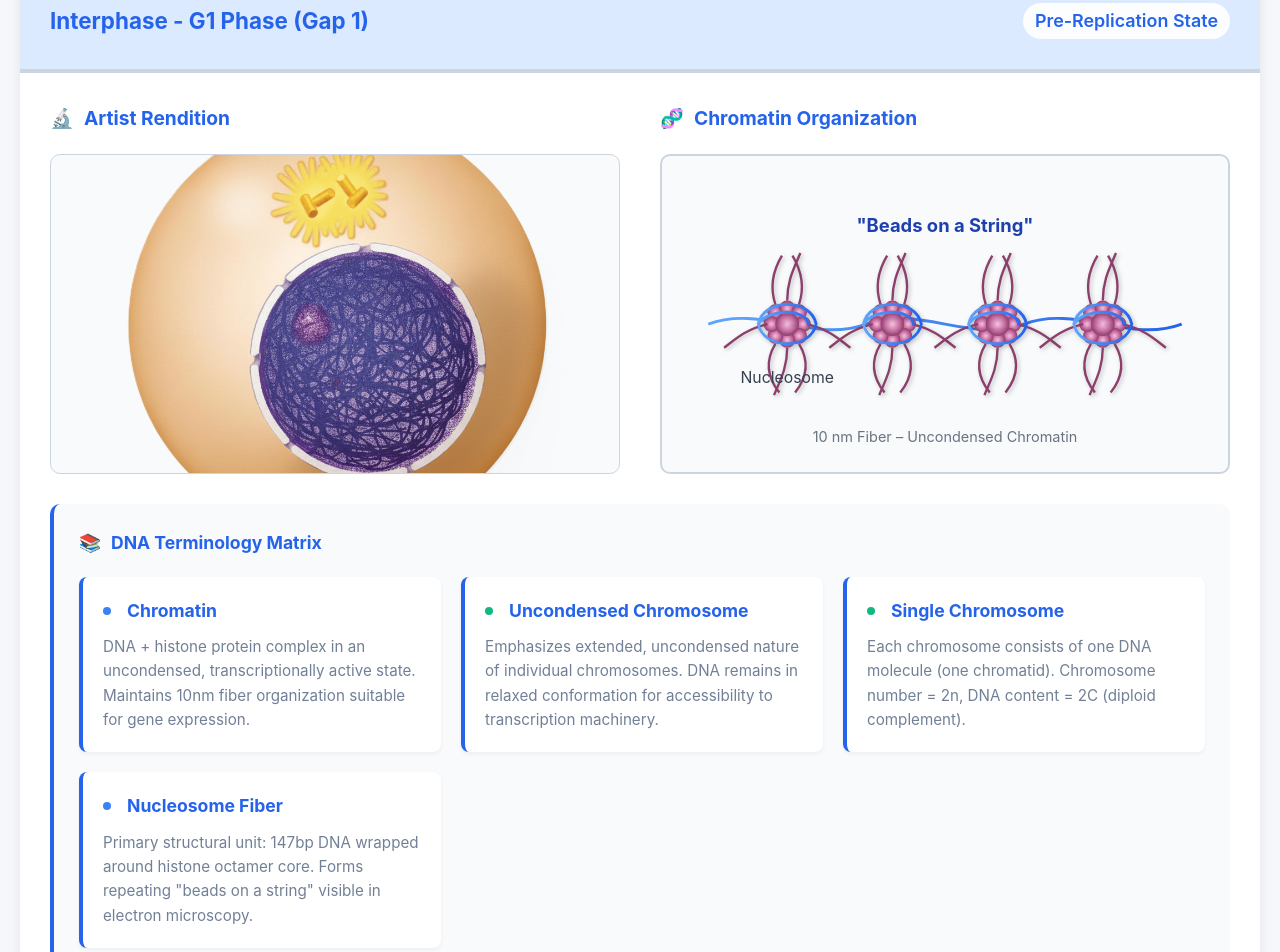
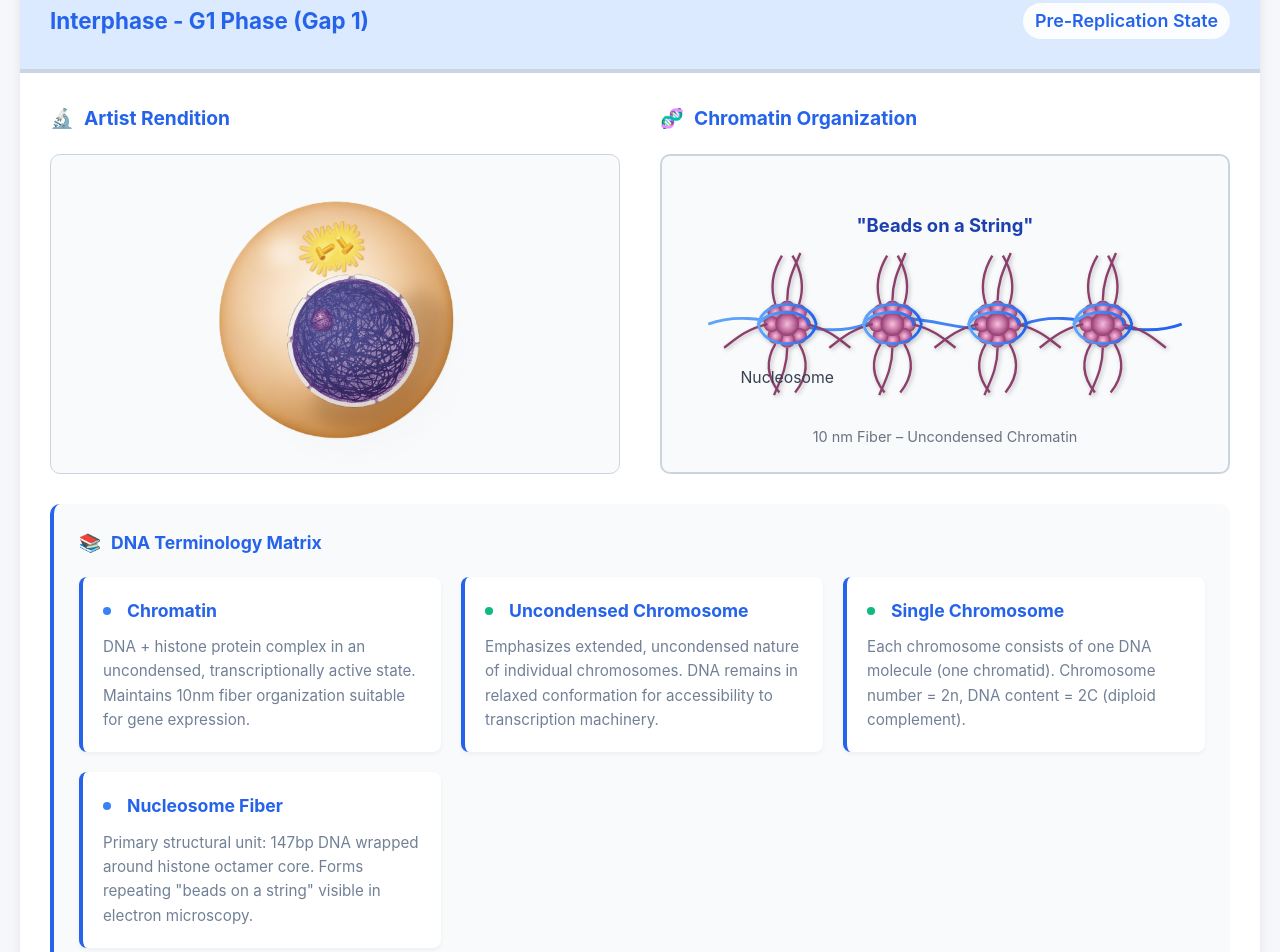
Before and after one commit to harriauwp/101Labs, a plain HTML site: page 08_Mitosis/CycLingo.html in a window 1280 px wide. Shown: the part 939-1891 px from the top of the page. Drawn offline with Linux system fonts and the light colour scheme; files whose address does not match are found by name.

Commit message:
Update CycLingo.html

```diff
--- a/08_Mitosis/CycLingo.html
+++ b/08_Mitosis/CycLingo.html
@@ -363,7 +363,7 @@
         .microscope-image {
             width: 100%;
             height: 100%; /* Fill the container height */
-            object-fit: cover; /* Maintain aspect ratio while filling */
+            object-fit: contain; /* Maintain aspect ratio while filling */
             display: block;
             transition: transform 0.3s ease;
         }
```
